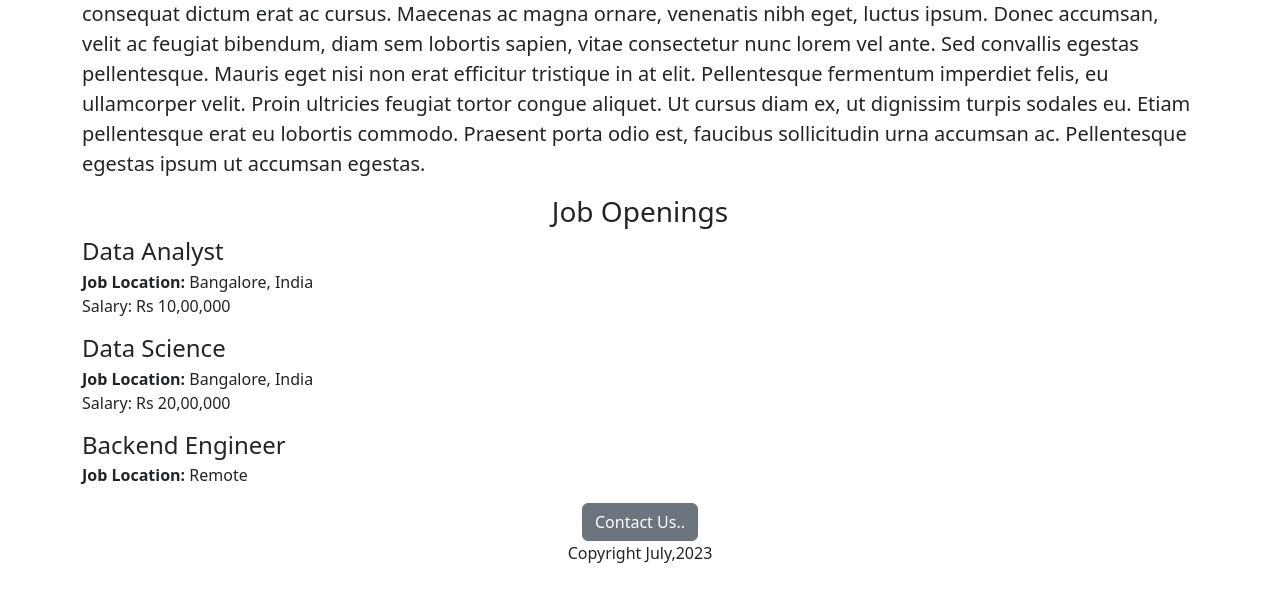
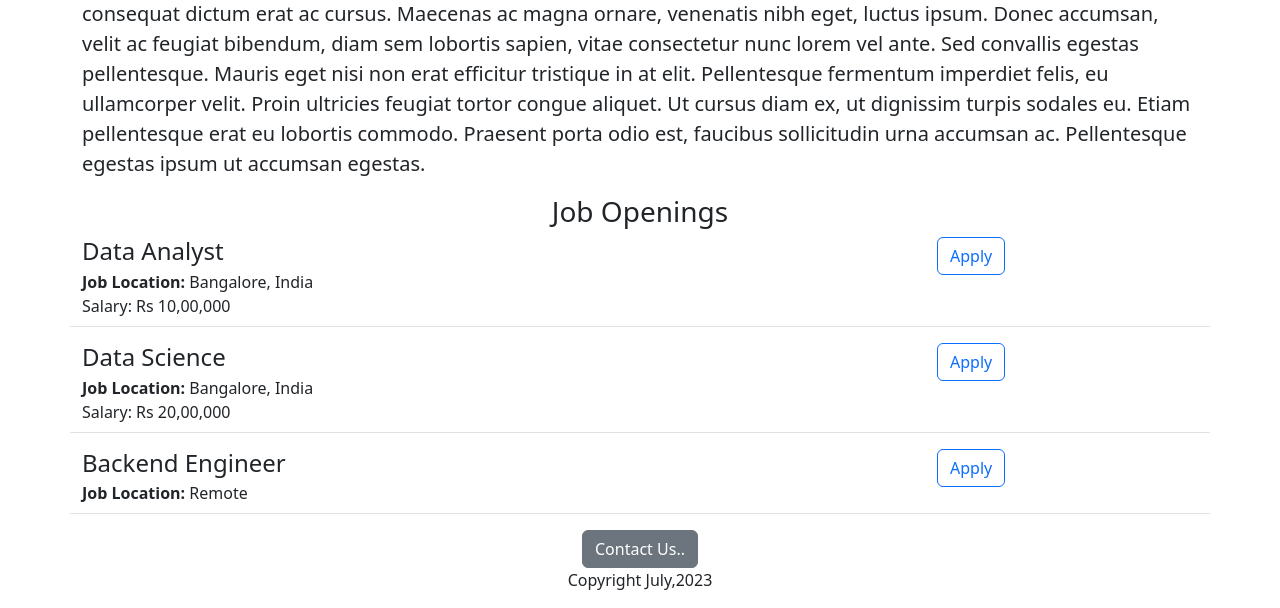
Before and after one commit to NishaMDev/MyPrject, a Flask app: page / in a window 1280 px wide. Shown: the part 613-1221 px from the top of the page. Before the commit the page ends 1176 px from the top, so only its background shows below. Run offline with Flask 3, Linux system fonts and the light colour scheme.

Commit message:
create jobitem.html

```diff
--- a/app.py
+++ b/app.py
@@ -1,4 +1,4 @@
-from flask import Flask, render_template
+from flask import Flask, render_template, jsonify
 
 app = Flask(__name__)
 JOBS = [
@@ -27,5 +27,10 @@ def hello_world():
   return render_template("home.html", jobs=JOBS)
 
 
+@app.route("/api/jobs")
+def list_jobs():
+  return jsonify(JOBS)
+
+
 if __name__ == '__main__':
   app.run(host='0.0.0.0', debug=False)
--- a/templates/home.html
+++ b/templates/home.html
@@ -22,23 +22,8 @@ Suspendisse enim dolor, ornare at odio vel, dapibus lobortis mauris. Interdum et
       <h3 class="text-center"> Job Openings</h3>
       <div>
         {% for job in jobs %}
-        <div style="margin-bottom:16px;">
-          <h4 style="margin-bottom:4px; color=rgb(120,120,120) ">
-            {{job['title']}}
-          </h4>
-
-          <div>
-            <b>Job Location:</b> {{job['location']}}
-          </div>
-
-          {% if 'salary' in job %}
-          <div>
-            </b>Salary:</b> {{job['salary']}}
-          </div>
-          {% endif %}
-
-        </div>
-      {% endfor %}
+        {% include 'jobitem.html' %}
+        {% endfor %}
 
       </div>
       <div class="text-center">
--- /dev/null
+++ b/templates/jobitem.html
@@ -0,0 +1,21 @@
+<div class="border-bottom row" style="margin-bottom:16px;padding-bottom:8px">
+  <div class="col-9">
+    <h4 style="margin-bottom:4px; color=rgb(120,120,120) ">
+      {{job['title']}}
+    </h4>
+
+    <div>
+      <b>Job Location:</b> {{job['location']}}
+    </div>
+
+    {% if 'salary' in job %}
+    <div>
+      </b>Salary:</b> {{job['salary']}}
+    </div>
+    {% endif %}
+  </div>
+
+  <div class="col-3">
+  <button type="button" class="btn btn-outline-primary"> Apply </button>
+  </div>
+</div>
```
